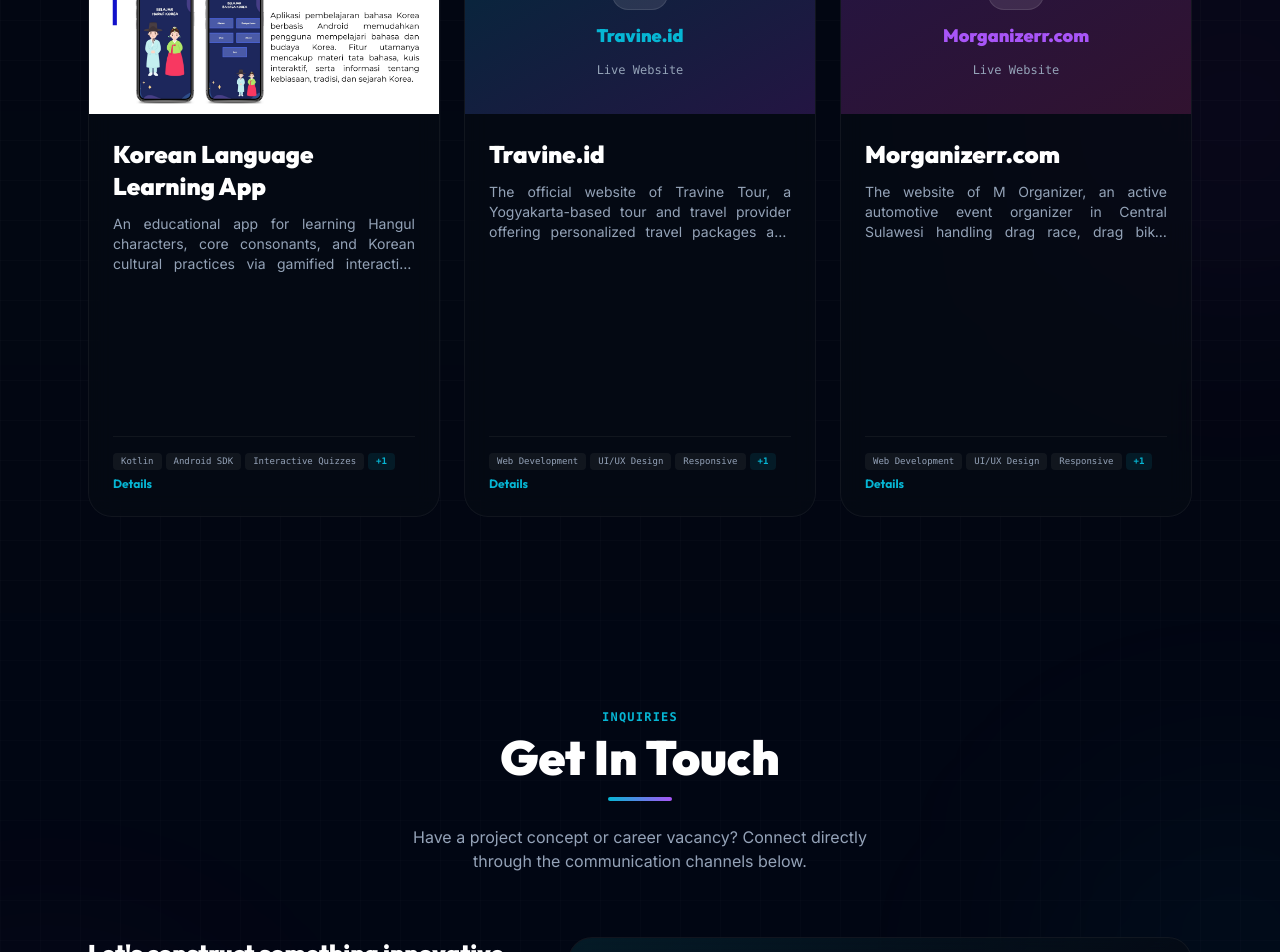
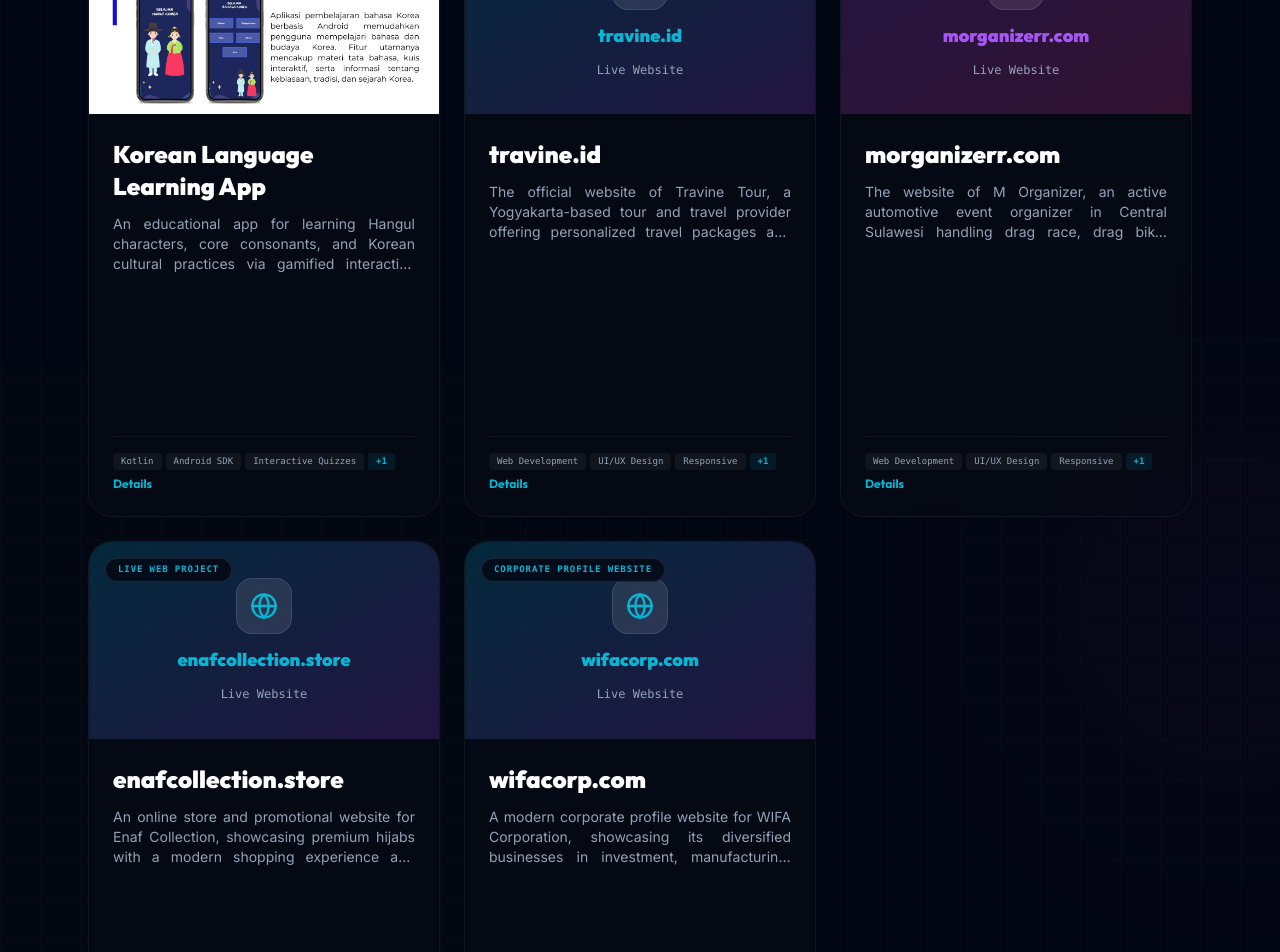
Before and after one commit to akmalfaizy/my-porto, a React (Vite) app: page / in a window 1280 px wide. Shown: the part 8780-9732 px from the top of the page. Built offline with nearby package versions, Linux system fonts and the light colour scheme.

Commit message:
Project Update

```diff
--- a/src/components/Projects.jsx
+++ b/src/components/Projects.jsx
@@ -63,7 +63,7 @@
   },
   {
     id: 4,
-    title: "Travine.id",
+    title: "travine.id",
     category: "Live Web Project",
     image: null,
     gridClass: "md:col-span-1",
@@ -71,7 +71,7 @@
     shortDesc:
       "The official website of Travine Tour, a Yogyakarta-based tour and travel provider offering personalized travel packages and integrated services.",
     longDesc: [
-      "Travine.id is the official website of Travine Tour, a Yogyakarta-based tour and travel service provider. The platform focuses on offering more personal and meaningful travel experiences, managed directly by an experienced local team.",
+      "travine.id is the official website of Travine Tour, a Yogyakarta-based tour and travel service provider. The platform focuses on offering more personal and meaningful travel experiences, managed directly by an experienced local team.",
       "The platform offers several thematic travel packages, including Heritage packages for history and culture, Nature packages for landscape exploration, Wellness packages for fitness and relaxation, Culinary packages for authentic Yogyakarta food experiences, Creative packages for educational or local art activities, and Custom packages for customers who want to design their own itinerary.",
       "Beyond travel packages, the website also integrates three core travel needs: destinations, accommodation, and transportation. Travine presents recommendations for interesting places in Yogyakarta, lodging options, and transportation support for traveler mobility.",
       "Travine Tour highlights several key strengths: experienced local guides, competitive pricing, a broad destination catalog, and 24-hour customer support.",
@@ -82,7 +82,7 @@
   },
   {
     id: 5,
-    title: "Morganizerr.com",
+    title: "morganizerr.com",
     category: "Live Web Project",
     image: null,
     gridClass: "md:col-span-1",
@@ -100,6 +100,46 @@
     demo: "https://morganizerr.com/",
     type: "web",
   },
+  {
+  id: 6,
+  title: "enafcollection.store",
+  category: "Live Web Project",
+  image: null,
+  gridClass: "md:col-span-1",
+  tech: ["Web Development", "E-Commerce", "Responsive", "SEO"],
+  shortDesc:
+    "An online store and promotional website for Enaf Collection, showcasing premium hijabs with a modern shopping experience and responsive design.",
+  longDesc: [
+    "Enaf Collection Store is an e-commerce website developed to promote and sell various hijab products online. The platform provides customers with an easy, fast, and convenient shopping experience.",
+    "The website features a clean and modern interface that highlights product collections through high-quality images, detailed descriptions, and clear pricing, making it easier for customers to explore available products.",
+    "Built with a responsive design, the website delivers a seamless browsing experience across desktop, tablet, and mobile devices, ensuring accessibility for customers wherever they shop.",
+    "SEO optimization and performance improvements were implemented to increase online visibility, improve search engine rankings, and help attract more potential customers organically.",
+    "Through this platform, Enaf Collection strengthens its digital presence, expands its market reach, and provides a professional online storefront to support business growth and customer engagement.",
+  ],
+  github: null,
+  demo: "https://enafcollection.store/",
+  type: "web",
+},
+{
+  id: 7,
+  title: "wifacorp.com",
+  category: "Corporate Profile Website",
+  image: null,
+  gridClass: "md:col-span-1",
+  tech: ["Web Development", "Corporate Website", "Responsive", "SEO"],
+  shortDesc:
+    "A modern corporate profile website for WIFA Corporation, showcasing its diversified businesses in investment, manufacturing, healthcare, and construction.",
+  longDesc: [
+    "WIFA Corporation is a diversified business group operating across multiple strategic industries, including investment, manufacturing, healthcare, and construction. The website serves as the company's official digital presence, introducing its vision, business sectors, and corporate values.",
+    "The platform presents detailed information about each business division through a clean and professional interface, helping visitors, investors, and potential partners better understand the company's capabilities and long-term commitment to sustainable growth.",
+    "Designed with a responsive and user-friendly layout, the website provides an optimal browsing experience across desktop, tablet, and mobile devices while maintaining a strong corporate identity.",
+    "SEO optimization and performance enhancements were implemented to improve search engine visibility, strengthen the company's online presence, and increase credibility among stakeholders.",
+    "Through this corporate website, WIFA Corporation reinforces its brand image as a trusted and forward-thinking enterprise committed to delivering innovation, quality, and sustainable development across its business sectors.",
+  ],
+  github: null,
+  demo: "https://wifacorp.com/",
+  type: "web",
+},
 ];
 
 // Placeholder card for web projects with no screenshot
```
Also changed, not shown: 1 other file (tests, documents, lock files or other folders).
